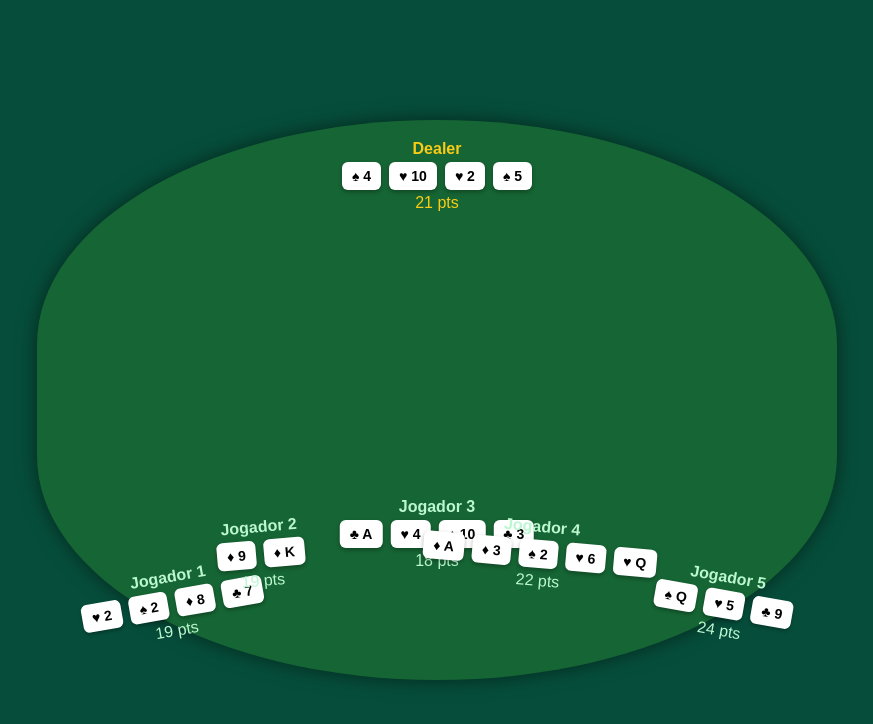
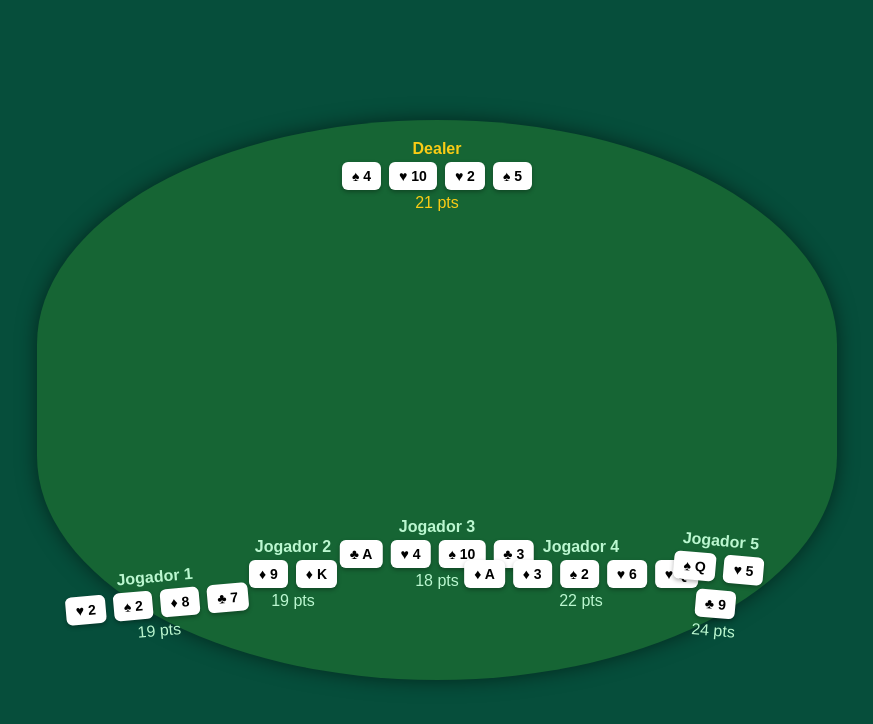
Before and after one commit to blinbingo/kombi, a Next.js app: page /blackjack in a window 1280 px wide. Shown: the top 724 px of the page, without its empty margins (203-1076 px from the left). Built offline with nearby package versions, Linux system fonts and the light colour scheme.

Commit message:
Update index.js

```diff
--- a/pages/blackjack/index.js
+++ b/pages/blackjack/index.js
@@ -89,11 +89,11 @@ export default function Blackjack() {
     ));
 
   const posicoes = [
-    { bottom: '40px', left: '5%', transform: 'rotate(-10deg)' },
-    { bottom: '90px', left: '22%', transform: 'rotate(-5deg)' },
-    { bottom: '110px', left: '50%', transform: 'translateX(-50%)' },
-    { bottom: '90px', right: '22%', transform: 'rotate(5deg)' },
-    { bottom: '40px', right: '5%', transform: 'rotate(10deg)' },
+    { bottom: '40px', left: '15%', transform: 'translateX(-50%) rotate(-5deg)' },
+    { bottom: '70px', left: '32%', transform: 'translateX(-50%)' },
+    { bottom: '90px', left: '50%', transform: 'translateX(-50%)' },
+    { bottom: '70px', left: '68%', transform: 'translateX(-50%)' },
+    { bottom: '40px', left: '85%', transform: 'translateX(-50%) rotate(5deg)' },
   ];
 
   return (
@@ -135,7 +135,7 @@ export default function Blackjack() {
           <div>{calcularValor(dealer)} pts</div>
         </div>
 
-        {/* Jogadores em posições ao redor da mesa */}
+        {/* Jogadores posicionados ao redor da mesa com alinhamento ajustado */}
         {jogadores.map((mao, index) => (
           <div
             key={index}
```
